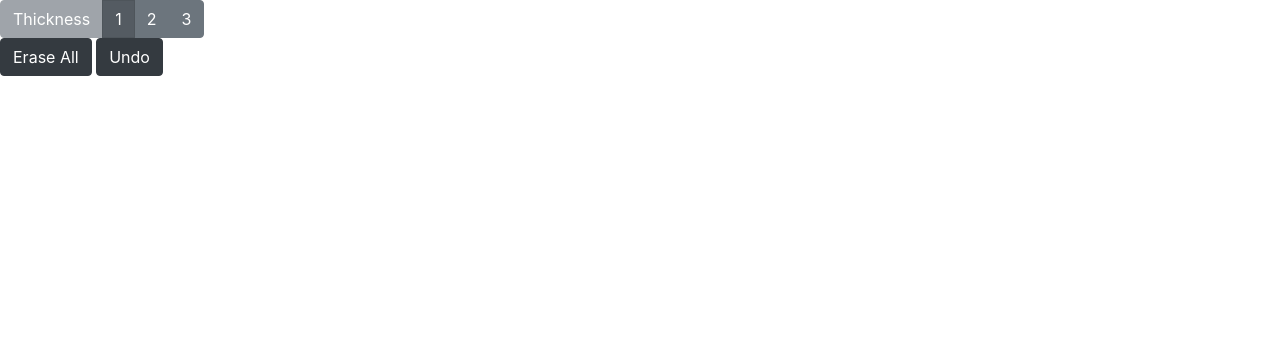
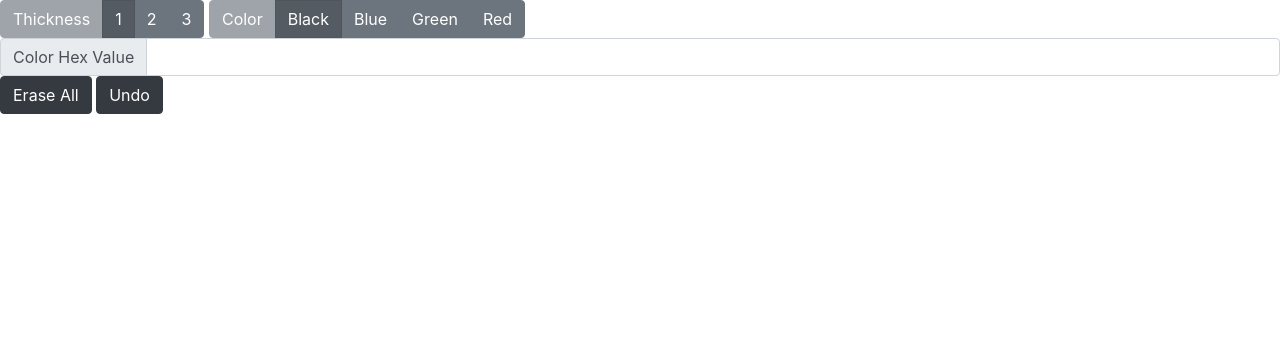
Before and after one commit to shashwatkathuria/Drawing-Canvas, a Django app: page / in a window 1280 px wide. Shown: the part 56-420 px from the top of the page. Before the commit the page ends 132 px from the top, so only its background shows below. Run offline with Django 3.2, Linux system fonts and the light colour scheme; some libraries are stand-ins or nearby versions.

Commit message:
Added options for color alongwith additional option for hex text value input.

```diff
--- a/DrawingCanvas/MainCanvas/templates/MainCanvas/index.html
+++ b/DrawingCanvas/MainCanvas/templates/MainCanvas/index.html
@@ -64,6 +64,31 @@
                 <input type="radio" class="thicknessClass" name="thicknessOption" value="3" > 3
             </label>
       </div>
+      <div class="btn-group btn-group-toggle " id="colorPicker" data-toggle="buttons">
+            <label class="btn btn-secondary disabled" disabled>
+                <input type="radio" name="colorOption" >Color
+            </label>
+            <label class="btn btn-secondary active">
+                <input type="radio" class="colorClass" name="colorOption" value="black" checked> Black
+            </label>
+            <label class="btn btn-secondary">
+                <input type="radio" class="colorClass" name="colorOption" value="blue" > Blue
+            </label>
+            <label class="btn btn-secondary">
+                <input type="radio" class="colorClass" name="colorOption" value="green" > Green
+            </label>
+            <label class="btn btn-secondary">
+                <input type="radio" class="colorClass" name="colorOption" value="red" > Red
+            </label>
+      </div>
+      <div>
+        <div class="input-group">
+          <div class="input-group-prepend">
+            <span class="input-group-text">Color Hex Value</span>
+          </div>
+          <input type="text" id="colorHexValue" aria-label="Color Value" class="form-control">
+        </div>
+      </div>
       <div>
           <button type="button" id="eraseButton" class="btn btn-dark">Erase All</button>
           <button type="button" id="undoButton" class="btn btn-dark">Undo</button>
```
